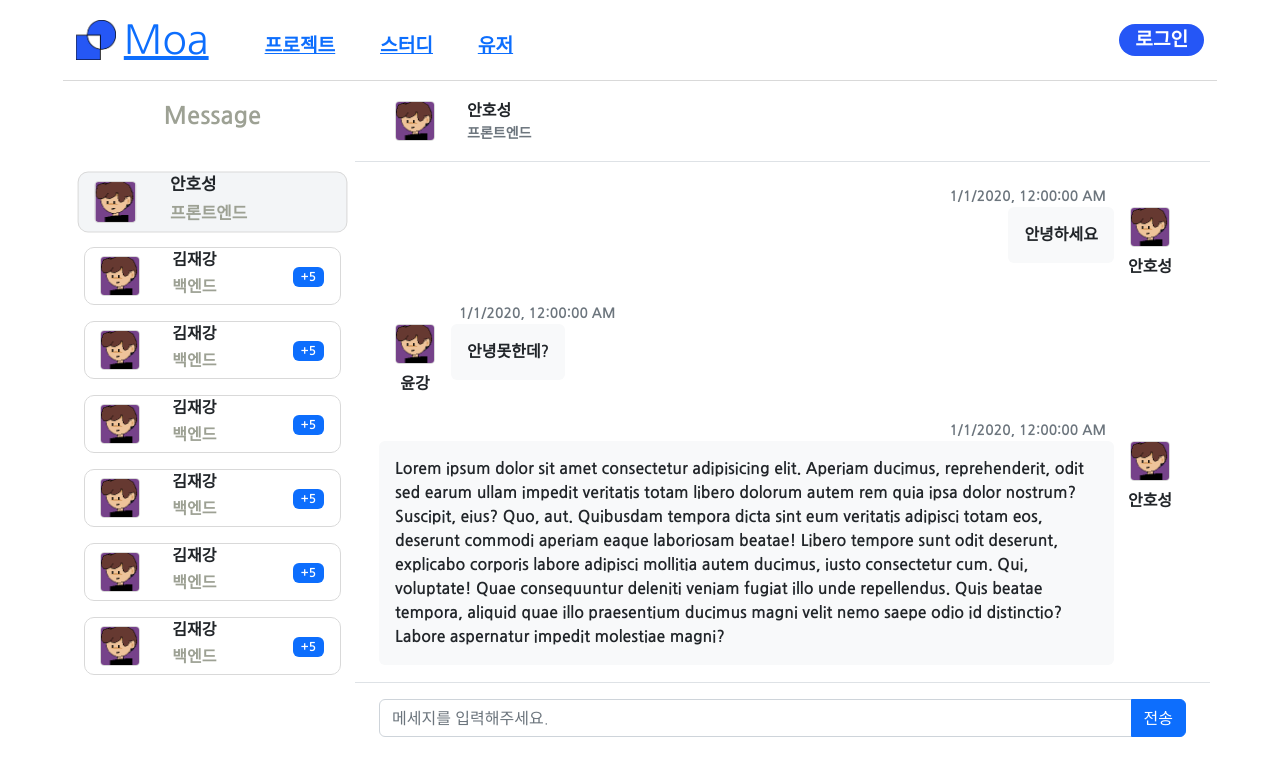
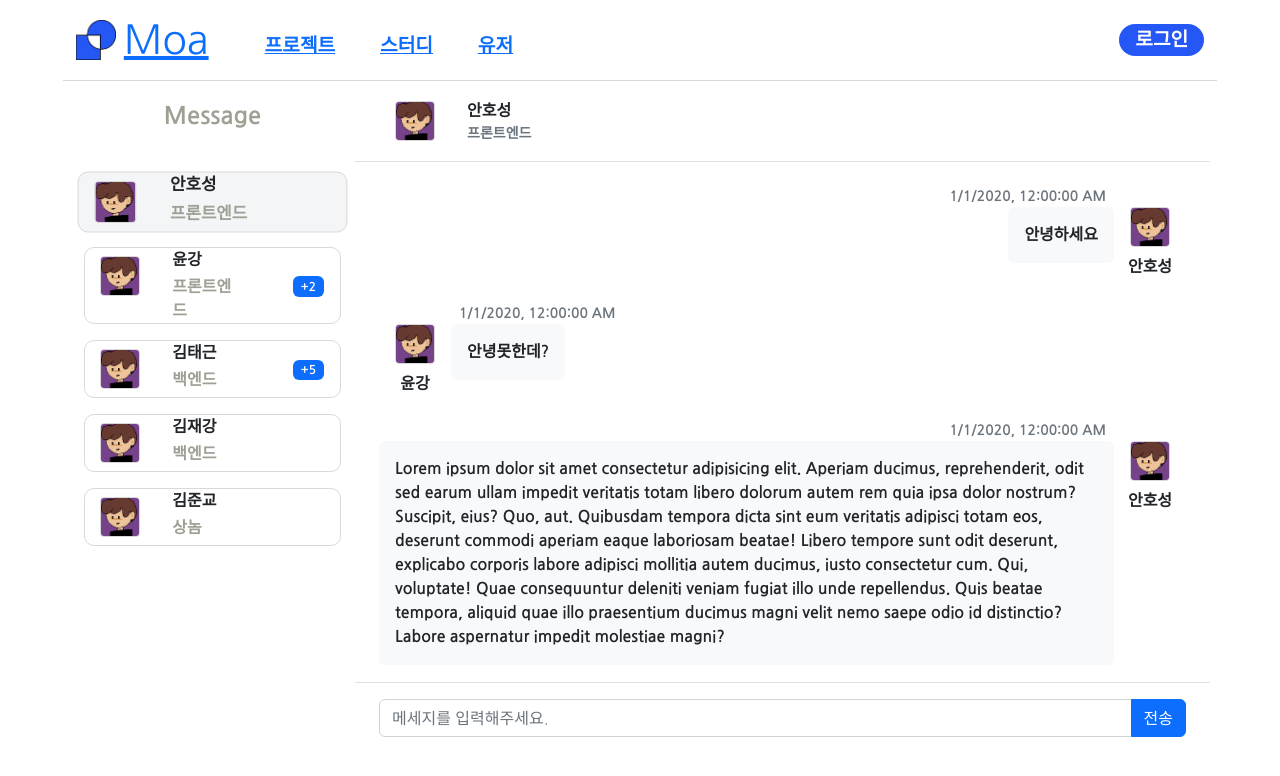
Before and after one commit to Moa-dev-team/Moa-frontend, a React (Create React App) app in the folder frontend/: page / in a window 1280 px wide. Shown: the top 776 px of the page. Built offline with nearby package versions, Linux system fonts and the light colour scheme.

Commit message:
fix : Message user list 가 데이터에 대해서 동적으로 변하게함
쪽지 헤더에 위치한 프로필도 선택한 프로필로 변경되도록 함

```diff
--- a/frontend/src/components/messages/Chats.jsx
+++ b/frontend/src/components/messages/Chats.jsx
@@ -51,6 +51,18 @@ export default function Chats() {
           date={new Date("2020-01-01")}
         />
       </div>
+      <div
+        className={`${styles["flex-grow-0"]} ${styles["py-3"]} ${styles["px-4"]} ${styles["border-top"]}`}
+      >
+        <div className="input-group">
+          <input
+            type="text"
+            className="form-control m-"
+            placeholder="메세지를 입력해주세요."
+          />
+          <button className="btn btn-primary">전송</button>
+        </div>
+      </div>
     </React.Fragment>
   );
 }
--- a/frontend/src/components/messages/Chats.module.css
+++ b/frontend/src/components/messages/Chats.module.css
@@ -4,3 +4,19 @@
   max-height: 65vh;
   overflow-y: scroll;
 }
+
+.py-3 {
+  padding-top: 1rem !important;
+  padding-bottom: 1rem !important;
+}
+.px-4 {
+  padding-right: 1.5rem !important;
+  padding-left: 1.5rem !important;
+}
+
+.flex-grow-0 {
+  flex-grow: 0 !important;
+}
+.border-top {
+  border-top: 1px solid #dee2e6 !important;
+}
--- a/frontend/src/components/messages/Message.jsx
+++ b/frontend/src/components/messages/Message.jsx
@@ -1,4 +1,4 @@
-import React, { useState, useEffect, useRef } from "react";
+import React, { useState } from "react";
 import styles from "./Message.module.css";
 
 import "bootstrap/dist/css/bootstrap.min.css";
@@ -6,21 +6,70 @@ import MessageUserProfile from "./MessageUserProfile";
 import image from "../../assets/images/profile.png";
 import Chats from "./Chats";
 import { BiMenu } from "react-icons/bi";
-import {AiOutlineArrowLeft} from "react-icons/ai";
+import { AiOutlineArrowLeft } from "react-icons/ai";
 
-
-const messages = [
-  {userId : 1, sendDate : new Date("2020-01-01"), text : "안녕하세요"},
-
-
-]
+// get api
+// 나와 메세지를 주고 받은 모든 사람들의 아이디, 이름, 희망직군, 프로필 이미지, 가장 최근에 연락한 메세지 날짜, 읽지 않은 메세지 개수
+// 가장 최근에 연락 메세지가 빠른 순으로 정렬
+const users = [
+  {
+    id: 1,
+    name: "안호성",
+    job: "프론트엔드",
+    profile: image,
+    lastDate: new Date("2020-01-01"),
+    unreadCount: 0,
+  },
+  {
+    id: 10,
+    name: "윤강",
+    job: "프론트엔드",
+    profile: image,
+    lastDate: new Date("2020-01-02"),
+    unreadCount: 2,
+  },
+  {
+    id: 5,
+    name: "김태근",
+    job: "백엔드",
+    profile: image,
+    lastDate: new Date("2020-01-03"),
+    unreadCount: 5,
+  },
+  {
+    id: 3,
+    name: "김재강",
+    job: "백엔드",
+    profile: image,
+    lastDate: new Date("2020-01-04"),
+    unreadCount: 0,
+  },
+  {
+    id: 99,
+    name: "김준교",
+    job: "상놈",
+    profile: image,
+    lastDate: new Date("2020-01-05"),
+    unreadCount: 0,
+  },
+];
+// post api
+// MessageUserProfile 을 클릭하여 읽지 않은 메세지 갱신
 
 export default function Message() {
-  const [isSidebarOpen, setIsSidebarOpen] = useState(false); // set initial state to closed
-  const [chatMessages, setChatMessages] = useState(messages);
+  const [isSidebarOpen, setIsSidebarOpen] = useState(false);
+  // users 가 존재하지 않을 경우 예외 케이스 만들어야 함
+  const [selectedId, setSelectedId] = useState(users[0].id);
+  const selectedUser = users.find((user) => user.id === selectedId);
+  console.log(selectedUser);
 
   const handleToggleClick = () => {
     setIsSidebarOpen(!isSidebarOpen); // toggle the state
+  };
+
+  const MessageUserProfileClickHandler = (userId) => {
+    console.log(userId);
+    setSelectedId(userId);
   };
 
   return (
@@ -45,148 +94,34 @@ export default function Message() {
                   <AiOutlineArrowLeft className="bi fs-4 m-0" />
                 </button>
               </div>
-              <MessageUserProfile
-                username="안호성"
-                job="프론트엔드"
-                isSelected={true}
-              />
-              <MessageUserProfile
-                username="김재강"
-                job="백엔드"
-                isSelected={false}
-                count="5"
-              />
-              <MessageUserProfile
-                username="김재강"
-                job="백엔드"
-                isSelected={false}
-                count="5"
-              />
-              <MessageUserProfile
-                username="김재강"
-                job="백엔드"
-                isSelected={false}
-                count="5"
-              />
-              <MessageUserProfile
-                username="김재강"
-                job="백엔드"
-                isSelected={false}
-                count="5"
-              />
-              <MessageUserProfile
-                username="김재강"
-                job="백엔드"
-                isSelected={false}
-                count="5"
-              />
-              <MessageUserProfile
-                username="김재강"
-                job="백엔드"
-                isSelected={false}
-                count="5"
-              />
-              <MessageUserProfile
-                username="김재강"
-                job="백엔드"
-                isSelected={false}
-                count="5"
-              />
-              <MessageUserProfile
-                username="김재강"
-                job="백엔드"
-                isSelected={false}
-                count="5"
-              />
-              <MessageUserProfile
-                username="김재강"
-                job="백엔드"
-                isSelected={false}
-                count="5"
-              />
-              <MessageUserProfile
-                username="김재강"
-                job="백엔드"
-                isSelected={false}
-                count="5"
-              />
-              <MessageUserProfile
-                username="김재강"
-                job="백엔드"
-                isSelected={false}
-                count="5"
-              />
+              {users.map((user) => (
+                <MessageUserProfile
+                  key={user.id}
+                  username={user.name}
+                  job={user.job}
+                  profileImage={user.image}
+                  count={user.unreadCount}
+                  isSelected={user.id === selectedId}
+                  onClick={MessageUserProfileClickHandler}
+                />
+              ))}
             </div>
             {/* userlist */}
             <div className="row g-0">
               <div className="d-none d-md-block col-md-5 col-lg-4 col-xl-3 border-right">
                 <p className={styles["user-header"]}>Message</p>
                 <div className={styles["user-list"]}>
-                  <MessageUserProfile
-                    username="안호성"
-                    job="프론트엔드"
-                    isSelected={true}
-                  />
-                  <MessageUserProfile
-                    username="김재강"
-                    job="백엔드"
-                    isSelected={false}
-                    count="5"
-                  />
-                  <MessageUserProfile
-                    username="김재강"
-                    job="백엔드"
-                    isSelected={false}
-                    count="5"
-                  />
-                  <MessageUserProfile
-                    username="김재강"
-                    job="백엔드"
-                    isSelected={false}
-                    count="5"
-                  />
-                  <MessageUserProfile
-                    username="김재강"
-                    job="백엔드"
-                    isSelected={false}
-                    count="5"
-                  />
-                  <MessageUserProfile
-                    username="김재강"
-                    job="백엔드"
-                    isSelected={false}
-                    count="5"
-                  />
-                  <MessageUserProfile
-                    username="김재강"
-                    job="백엔드"
-                    isSelected={false}
-                    count="5"
-                  />
-                  <MessageUserProfile
-                    username="김재강"
-                    job="백엔드"
-                    isSelected={false}
-                    count="5"
-                  />
-                  <MessageUserProfile
-                    username="김재강"
-                    job="백엔드"
-                    isSelected={false}
-                    count="5"
-                  />
-                  <MessageUserProfile
-                    username="김재강"
-                    job="백엔드"
-                    isSelected={false}
-                    count="5"
-                  />
-                  <MessageUserProfile
-                    username="김재강"
-                    job="백엔드"
-                    isSelected={false}
-                    count="5"
-                  />
+                  {users.map((user) => (
+                    <MessageUserProfile
+                      key={user.id}
+                      username={user.name}
+                      job={user.job}
+                      profileImage={user.image}
+                      count={user.unreadCount}
+                      isSelected={user.id === selectedId}
+                      onClick={() => MessageUserProfileClickHandler(user.id)}
+                    />
+                  ))}
                 </div>
 
                 <hr className="d-block d-md-none mt-1 mb-0" />
@@ -207,7 +142,7 @@ export default function Message() {
                     </div>
                     <div className="position-relative">
                       <img
-                        src={image}
+                        src={selectedUser.profile}
                         className={styles.image}
                         alt="Sharon Lessman"
                         width="40"
@@ -215,26 +150,13 @@ export default function Message() {
                       />
                     </div>
                     <div className="flex-grow-1">
-                      <strong>안호성</strong>
-                      <div className="text-muted small">프론트엔드</div>
+                      <strong>{selectedUser.name}</strong>
+                      <div className="text-muted small">{selectedUser.job}</div>
                     </div>
                   </div>
                 </div>
                 <div className="position-relative">
                   <Chats />
-                </div>
-
-                <div
-                  className={`${styles["flex-grow-0"]} ${styles["py-3"]} ${styles["px-4"]} ${styles["border-top"]}`}
-                >
-                  <div className="input-group">
-                    <input
-                      type="text"
-                      className="form-control m-"
-                      placeholder="메세지를 입력해주세요."
-                    />
-                    <button className="btn btn-primary">전송</button>
-                  </div>
                 </div>
               </div>
             </div>
--- a/frontend/src/components/messages/Message.module.css
+++ b/frontend/src/components/messages/Message.module.css
@@ -14,49 +14,6 @@
   padding-bottom: 3rem;
 }
 
-.chat-messages {
-  display: flex;
-  flex-direction: column;
-  max-height: 65vh;
-  overflow-y: scroll;
-}
-
-.chat-message-left,
-.chat-message-right {
-  display: flex;
-  flex-shrink: 0;
-}
-
-.chat-message-left {
-  margin-right: auto;
-}
-
-.chat-message-right {
-  flex-direction: row-reverse;
-  margin-left: auto;
-}
-
-.date-right {
-  text-align: right;
-  padding-right: 5rem;
-}
-
-.py-3 {
-  padding-top: 1rem !important;
-  padding-bottom: 1rem !important;
-}
-.px-4 {
-  padding-right: 1.5rem !important;
-  padding-left: 1.5rem !important;
-}
-
-.flex-grow-0 {
-  flex-grow: 0 !important;
-}
-.border-top {
-  border-top: 1px solid #dee2e6 !important;
-}
-
 .image {
   display: inline-block;
   width: 40px;
@@ -66,15 +23,6 @@
   border: 0.5px solid #d9d9d9;
   border-radius: 4px;
   margin-right: 2rem;
-}
-
-.chat-image {
-  width: 40px;
-  height: 40px;
-  margin: 1rem;
-  margin-bottom: 0.5rem;
-  border: 0.5px solid #d9d9d9;
-  border-radius: 4px;
 }
 
 /* Set the width of the sidebar */
--- a/frontend/src/components/messages/MessageUserProfile.jsx
+++ b/frontend/src/components/messages/MessageUserProfile.jsx
@@ -8,10 +8,12 @@ export default function MessageUserProfile({
   job,
   count,
   isSelected,
+  onClick,
 }) {
+
   return (
     <React.Fragment>
-      <div className={`${styles.box} ${isSelected && styles.isSelected}`}>
+      <div className={`${styles.box} ${isSelected && styles.isSelected}`} onClick={onClick}>
         <div className="d-flex">
           <img
             // profileImage 가 있다면 src에 prifileImage 를 넣는다.
```
